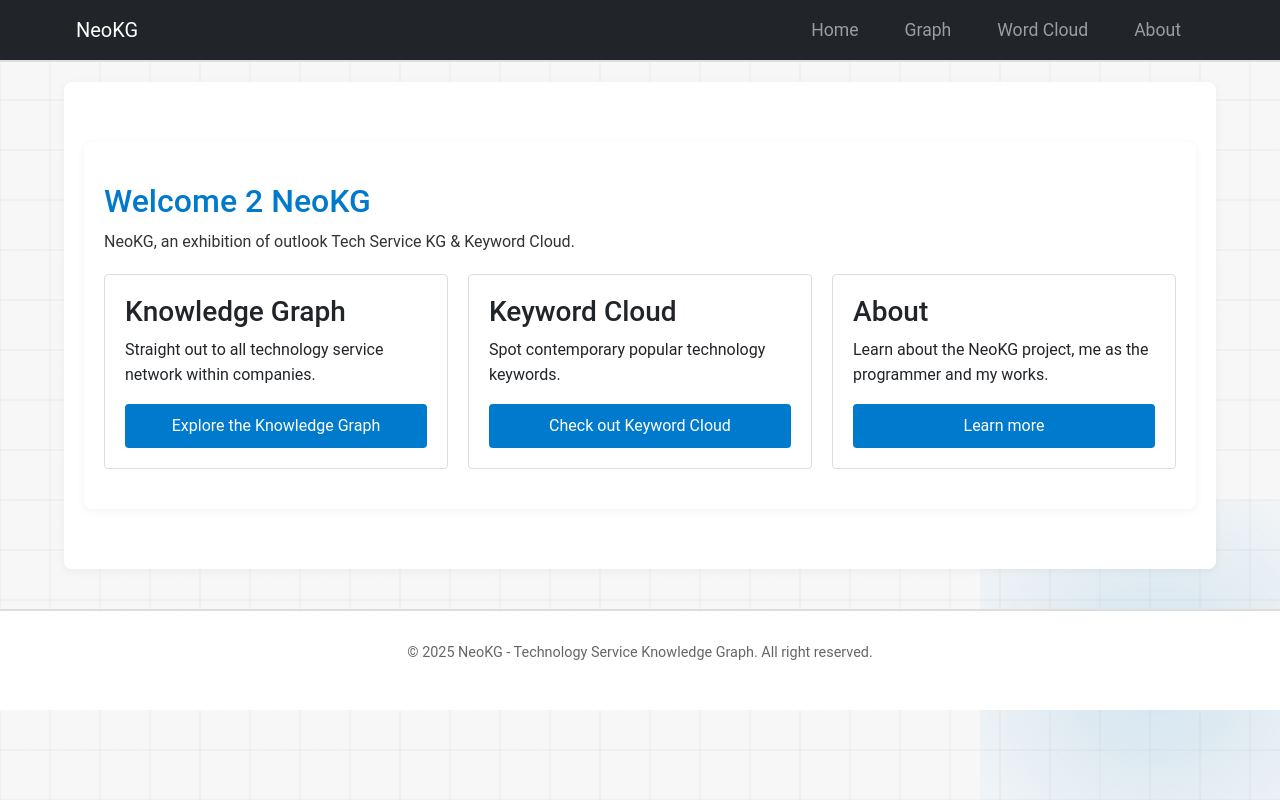
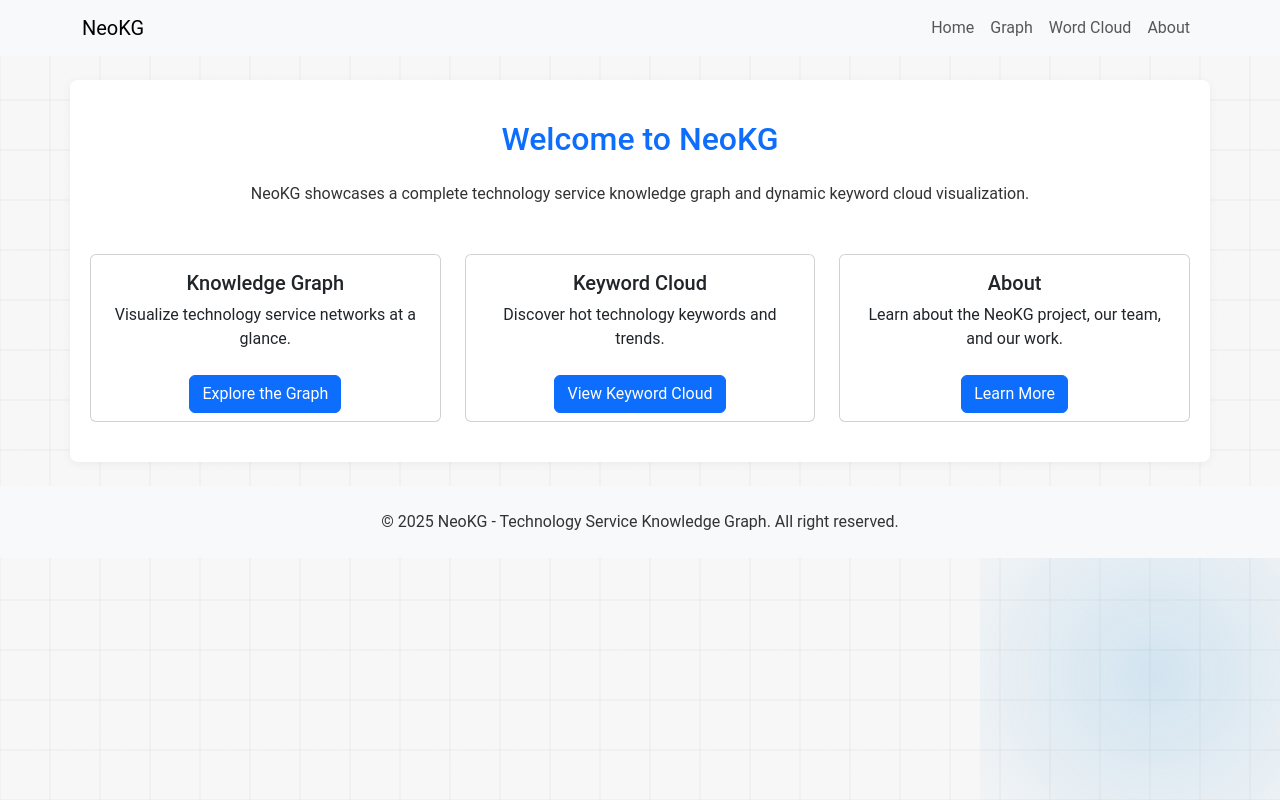
Before and after one commit to AcerousKylin/NeoKG, a Django app: page / in a window 1280 px wide. Run offline with Django 5.2, Linux system fonts and the light colour scheme; data that the repository does not hold is empty; some libraries are stand-ins or nearby versions.

Commit message:
Using unified bootstrap style Fine-tune some layout and style

```diff
--- a/static/css/base.css
+++ b/static/css/base.css
@@ -2,8 +2,6 @@
    Overall and Basic Settings
 ====================================== */
 * {
-  margin: 0;
-  padding: 0;
   box-sizing: border-box;
 }
 
@@ -11,16 +9,12 @@ body {
   font-family: 'Roboto', sans-serif;
   background-color: #f7f7f7;  /* 主要背景为浅灰/白 */
   color: #333;
-  line-height: 1.6;
-  overflow-x: hidden;
 }
 
 /* ======================================
   CSS variables
 ====================================== */
 :root {
-  --bg-main: #f7f7f7;
-  --color-text: #333;
   --color-accent: #007ACC;
   --color-accent-hover: #005F99;
   --bg-card: #ffffff;
@@ -72,146 +66,19 @@ body::before {
 }
 
 /* ======================================
-   Containers and Layouts
+   Extra style
 ====================================== */
-.container {
-  width: 90%;
-  max-width: 1200px;
-  margin: 0 auto;
-}
-
-/* Header */
-header {
-  background: #fff;
-  border-bottom: 2px solid #ccc;
-  padding: 20px 0;
-  text-align: center;
-  box-shadow: 0 2px 8px var(--shadow-light);
-}
-
-header h1 {
-  font-size: 2.5em;
-  color: #444;
-  text-shadow: 1px 1px 3px var(--shadow-light);
-}
-
-/* Navigator */
-nav {
-  background: #fff;
-  padding: 10px 0;
-  border-bottom: 2px solid #ddd;
-}
-
-nav ul {
-  list-style: none;
-  display: flex;
-  justify-content: center;
-  flex-wrap: wrap;
-}
-
-nav ul li {
-  margin: 0 15px;
-  font-size: 1.1em;
-}
-
-nav ul li a {
-  color: #555;
-  text-decoration: none;
-  padding: 5px 10px;
-  transition: all 0.3s ease;
-}
-
-nav ul li a:hover {
-  color: var(--color-accent);  /* 科技蓝作为点缀色 */
-  border-bottom: 2px solid var(--color-accent);
-}
-
-/* Main Content */
 .main-content {
-  background: #fff;
+  background: var(--bg-card);
   padding: 40px 20px;
-  margin: 20px auto;
   border-radius: 8px;
   box-shadow: 0 2px 10px var(--shadow-light);
 }
 
-/* ======================================
-   Cards and Sections
-====================================== */
 .section {
   padding: 40px 20px;
-  background: #fff;
   margin: 20px 0;
+  background: var(--bg-card);
   border-radius: 8px;
   box-shadow: 0 2px 10px var(--shadow-light);
 }
-
-.featured {
-  display: grid;
-  grid-template-columns: repeat(auto-fit, minmax(250px, 1fr));
-  gap: 20px;
-  margin-top: 20px;
-}
-
-.card {
-  background: var(--bg-card);
-  border: 1px solid #ddd;
-  padding: 20px;
-  border-radius: 4px;
-  transition: transform 0.3s ease, box-shadow 0.3s ease;
-}
-
-.card:hover {
-  transform: translateY(-3px);
-  box-shadow: 0 4px 12px rgba(0,0,0,0.1);
-}
-
-/* ======================================
-   Foot
-====================================== */
-footer {
-  background: #fff;
-  padding: 30px 20px;
-  border-top: 2px solid #ddd;
-  text-align: center;
-  color: #666;
-  margin-top: 40px;
-}
-
-footer p {
-  font-size: 0.9em;
-}
-
-/* ======================================
-   Button
-====================================== */
-.btn {
-  display: inline-block;
-  background-color: var(--color-accent);
-  color: #fff;
-  padding: 10px 20px;
-  border: none;
-  border-radius: 4px;
-  text-decoration: none;
-  transition: background 0.3s ease;
-}
-
-.btn:hover {
-  background-color: var(--color-accent-hover);
-}
-
-/* ======================================
-  Responsive Design
-====================================== */
-@media (max-width: 768px) {
-  header h1 {
-    font-size: 2em;
-  }
-  nav ul li {
-    font-size: 1em;
-    margin: 0 10px;
-  }
-  .main-content {
-    padding: 30px 10px;
-  }
-}
--- a/static/css/graph.css
+++ b/static/css/graph.css
@@ -10,6 +10,7 @@
     height: 800px;
     width: 100%;
     box-shadow: 0 2px 8px rgba(0,0,0,0.05);
+    margin-bottom: 20px;
 }
 
 /* ======================================
--- a/static/js/index.js
+++ b/static/js/index.js
@@ -1,12 +1,10 @@
 async function preloadGraphData() {
     try {
         const response = await fetch('/graph/api/', { headers: { 'X-Requested-With': 'XMLHttpRequest' } });
-
         if (!response.ok) {
             console.error("Preload failed - Status:", response.status);
             return;
         }
-
         const data = await response.json();
         sessionStorage.setItem('graphData', JSON.stringify(data)); // 存储数据
         console.log("Graph data preloaded!");
--- a/templates/visualization/about.html
+++ b/templates/visualization/about.html
@@ -19,7 +19,7 @@
       </p>
       <p>
         Developed by <strong>AcerousKylin</strong> at <strong>Tianjin Renai College</strong>, I believe in transforming data into art.
-        For inquiries or collaborations, please <a class="contact-link" href="https://github.com/AcerousKylin">contact me</a>.
+        For inquiries or collaborations, please <a class="contact-link" href="https://github.com/AcerousKylin" target="_blank">contact me</a>.
       </p>
     </div>
   </div>
--- a/templates/visualization/base.html
+++ b/templates/visualization/base.html
@@ -12,16 +12,15 @@
 
     <link rel="stylesheet" href="{% static 'css/bootstrap.min.css' %}">
     <link rel="stylesheet" href="{% static 'css/base.css' %}">
-
     {% block extra_css %}{% endblock %}
 </head>
 <body>
-    <!-- Background Decorative Components -->
-    <div class="decorative-bg"></div>
-    <div class="digital-bg"></div>
+    <!-- Background Hidden Decorative Components -->
+    <div class="decorative-bg" aria-hidden="true"></div>
+    <div class="digital-bg" aria-hidden="true"></div>
 
     <!-- Navigator -->
-    <nav class="navbar navbar-expand-lg navbar-dark bg-dark">
+    <nav class="navbar navbar-expand-lg navbar-light bg-light">
       <div class="container">
         <a class="navbar-brand" href="{% url 'index' %}">NeoKG</a>
         <button class="navbar-toggler" type="button" data-bs-toggle="collapse" data-bs-target="#navbarNav">
@@ -38,13 +37,13 @@
       </div>
     </nav>
 
-    <main class="container main-content">
+    <main class="container my-4 main-content">
       {% block content %}{% endblock %}
     </main>
 
-    <footer>
-        <div class="container">
-            <p>&copy; 2025 NeoKG - Technology Service Knowledge Graph. All right reserved.</p>
+    <footer class="bg-light py-4">
+        <div class="container text-center">
+            <p class="mb-0">&copy; 2025 NeoKG - Technology Service Knowledge Graph. All right reserved.</p>
         </div>
     </footer>
 
--- a/templates/visualization/index.html
+++ b/templates/visualization/index.html
@@ -3,30 +3,47 @@
 {% load static %}
 
 {% block content %}
-  <!-- Entry Main Section -->
-<div class="section">
-  <h2 style="color: var(--color-accent);">Welcome 2 NeoKG</h2>
-  <p>NeoKG, an exhibition of outlook Tech Service KG & Keyword Cloud.</p>
-  <div class="featured">
-    <div class="card">
-      <h3>Knowledge Graph</h3>
-      <p>Straight out to all technology service network within companies.</p>
-      <a class="btn" href="{% url 'graph' %}">Explore the Knowledge Graph</a>
+<div class="text-center">
+  <h2 class="mb-4 text-primary">Welcome to NeoKG</h2>
+  <p>NeoKG showcases a complete technology service knowledge graph and dynamic keyword cloud visualization.</p>
+  <div class="row row-cols-1 row-cols-md-3 g-4 mt-4">
+    <div class="col">
+      <div class="card h-100">
+         <div class="card-body">
+           <h5 class="card-title">Knowledge Graph</h5>
+           <p class="card-text">Visualize technology service networks at a glance.</p>
+         </div>
+         <div class="card-footer bg-transparent border-0">
+            <a href="{% url 'graph' %}" class="btn btn-primary">Explore the Graph</a>
+         </div>
+      </div>
     </div>
-    <div class="card">
-      <h3>Keyword Cloud</h3>
-      <p>Spot contemporary popular technology keywords.</p>
-      <a class="btn" href="{% url 'wordcloud' %}">Check out Keyword Cloud</a>
+    <div class="col">
+      <div class="card h-100">
+         <div class="card-body">
+           <h5 class="card-title">Keyword Cloud</h5>
+           <p class="card-text">Discover hot technology keywords and trends.</p>
+         </div>
+         <div class="card-footer bg-transparent border-0">
+            <a href="{% url 'wordcloud' %}" class="btn btn-primary">View Keyword Cloud</a>
+         </div>
+      </div>
     </div>
-    <div class="card">
-      <h3>About</h3>
-      <p>Learn about the NeoKG project, me as the programmer and my works.</p>
-      <a class="btn" href="{% url 'about' %}">Learn more</a>
+    <div class="col">
+      <div class="card h-100">
+         <div class="card-body">
+           <h5 class="card-title">About</h5>
+           <p class="card-text">Learn about the NeoKG project, our team, and our work.</p>
+         </div>
+         <div class="card-footer bg-transparent border-0">
+            <a href="{% url 'about' %}" class="btn btn-primary">Learn More</a>
+         </div>
+      </div>
     </div>
   </div>
 </div>
 {% endblock %}
 
 {% block extra_js %}
-    <script src="{% static 'js/index.js' %}"></script>
+<script src="{% static 'js/index.js' %}"></script>
 {% endblock %}
```
Also changed, not shown: static/css/about.css (+9 -0 lines), templates/visualization/graph.html (+23 -13 lines), templates/visualization/wordCloud.html (+6 -2 lines).
